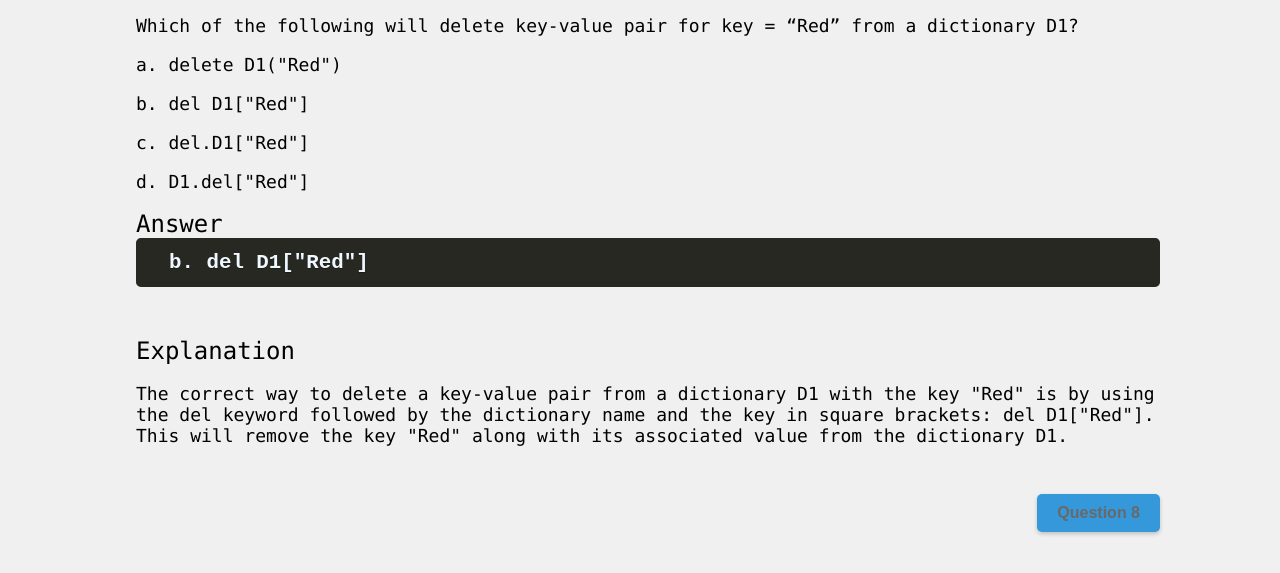
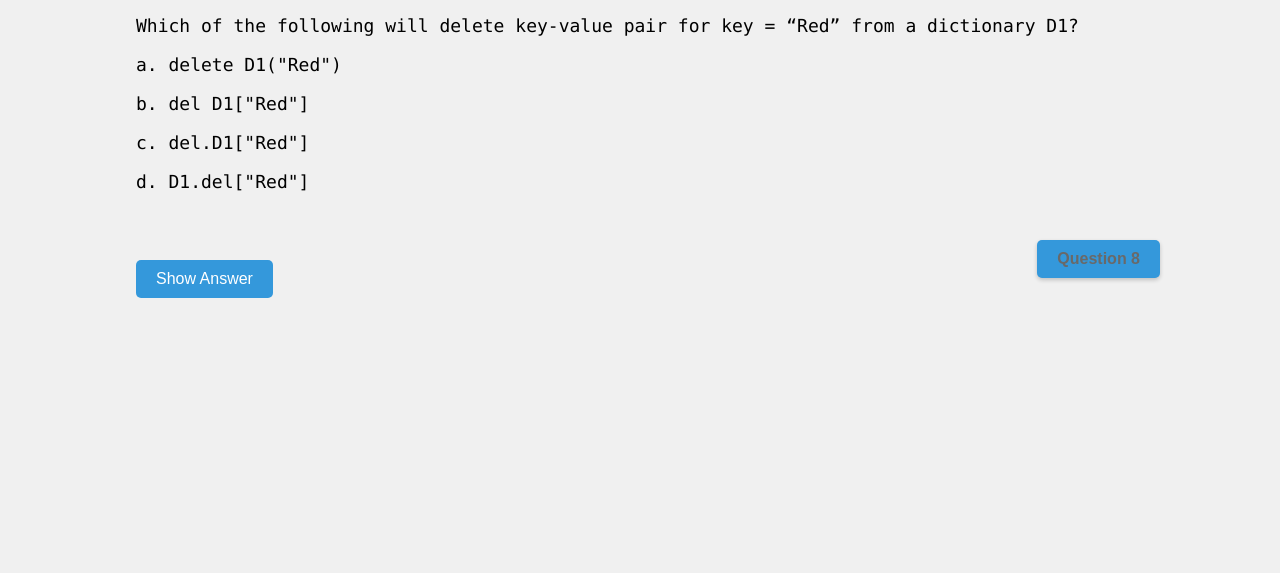
Before and after one commit to sam1276/sam1276.github.io, a plain HTML site: page sqp/sqp/cls12/q7.html in a window 1280 px wide. Shown: the part 181-754 px from the top of the page. Drawn offline with Linux system fonts and the light colour scheme.

Commit message:
Update q7.html

```diff
--- a/sqp/sqp/cls12/q7.html
+++ b/sqp/sqp/cls12/q7.html
@@ -22,12 +22,18 @@
         <p>c. del.D1["Red"]</p>
         <p>d. D1.del["Red"]</p>
     </div>
-    <span class="answord">Answer</span>
+   <span class="answord">
+        <button class="ansButton" onclick="ToggleAnswer(this)">Show Answer</button>
+    </span>
+    <div class="ansr" style="display: none;">
     <div class="boxans"><code class="anstxt">
         b. del D1["Red"]
     </code></div>
 
-    <span class="answord">Explanation</span>
+<span class="expword">
+        <button class="expButton" onclick="ToggleExplanation(this)">Show Explanation</button>
+    </span>
+        <div class="expp" style="display: none;">
 
     <p>
         The correct way to delete a key-value pair from a dictionary D1 with the key "Red" is by using the del keyword
@@ -35,6 +41,8 @@
         along with its associated value from the dictionary D1.
     </p>
     </div>
+    </div>
+    </div>
     <button class="endbut"><a href="q8.html">Question 8</a></button>
 </body>
 
```
